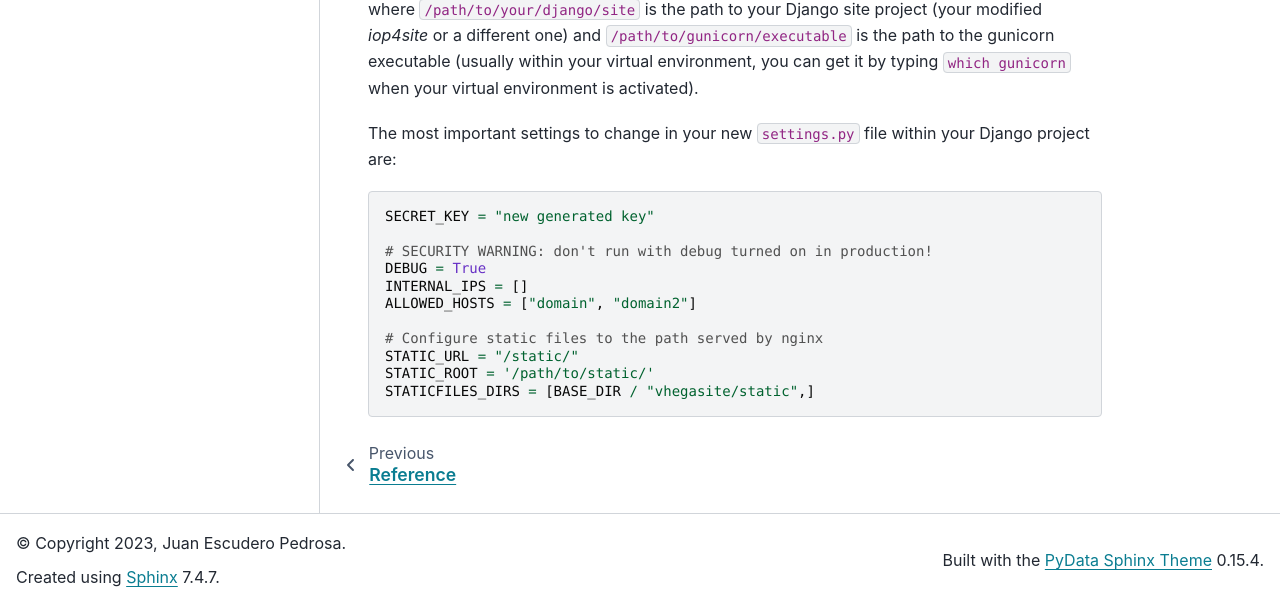
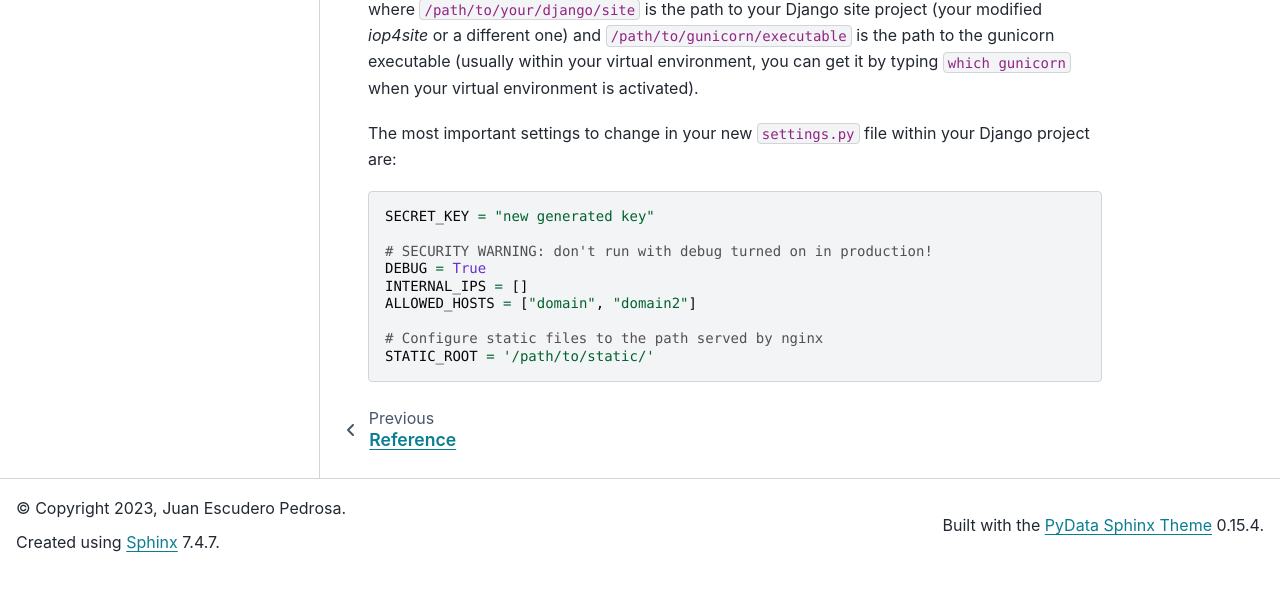
Before and after one commit to juanep97/iop4, a Sphinx documentation site: the page built from docs/serving_iop4_in_production.rst, in a window 1280 px wide and 900 px high, scrolled down 909 px, cut to the strip 293-900 px from the top of the window. Built offline with Sphinx 7.4.7 and the PyData theme 0.15.4, drawn with Linux system fonts in a browser that asks for light colours; pages that are not in the unit, such as notebooks, are missing from menus; the version number could not be read and is left out; after the commit the page ends 1774 px from its top, so only the background shows below that.

Commit message:
fix docs

```diff
--- a/docs/serving_iop4_in_production.rst
+++ b/docs/serving_iop4_in_production.rst
@@ -55,6 +55,4 @@ your Django project are:
     ALLOWED_HOSTS = ["domain", "domain2"]
 
     # Configure static files to the path served by nginx
-    STATIC_URL = "/static/"
     STATIC_ROOT = '/path/to/static/'
-    STATICFILES_DIRS = [BASE_DIR / "vhegasite/static",]
```
